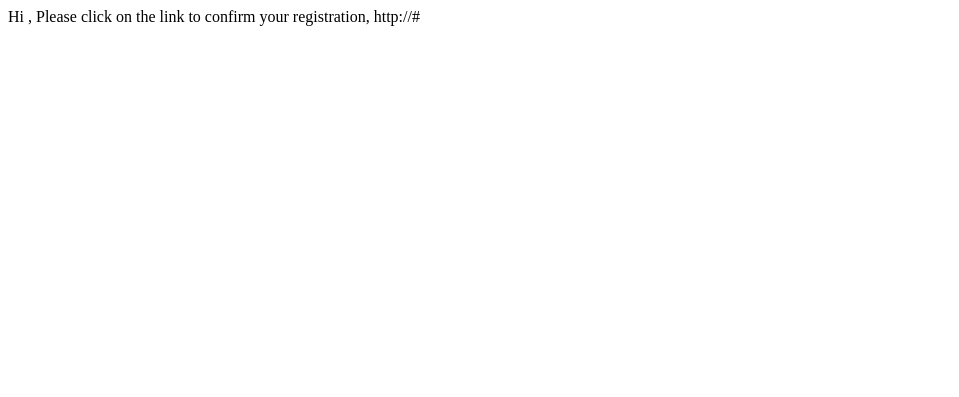
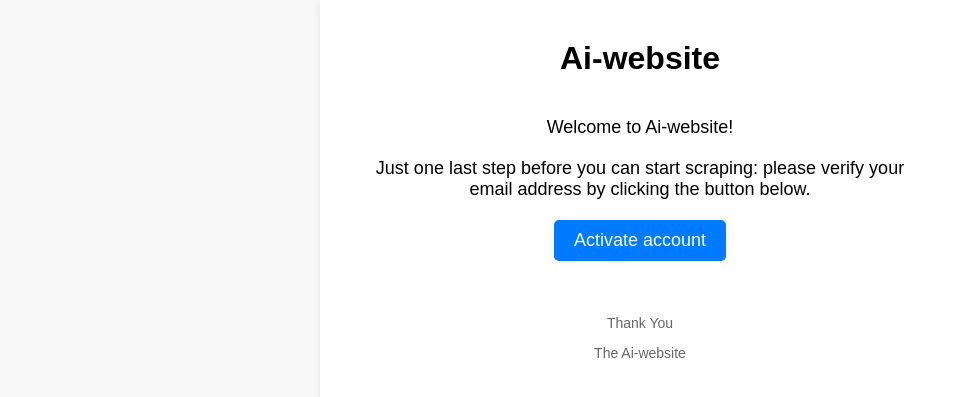
Before and after one commit to ryanbijoy/ai-tools-website, a Django app: template tools/templates/email-verification.html in a window 1280 px wide. Shown: the top 397 px of the page, without its empty margins (0-959 px from the left). Run offline with Django 4.2, Linux system fonts and the light colour scheme; the template is opened without the code that fills it, so the values that code supplies are empty.

Commit message:
signup page working, email-verification template, fotgot passowrd template

```diff
--- a/tools/forms.py
+++ b/tools/forms.py
@@ -33,7 +33,7 @@ class SignUpForm(forms.ModelForm):
 
 
 class LoginForm(forms.Form):
-    email = forms.EmailField()
+    email = forms.EmailField(widget=forms.EmailInput)
     password = forms.CharField(widget=forms.PasswordInput)
     remember_me = forms.BooleanField(required=False, widget=forms.CheckboxInput())
 
--- a/tools/templates/base.html
+++ b/tools/templates/base.html
@@ -10,7 +10,6 @@
   <meta content="" name="keywords">
 
   <link href="{% static 'img/favicon.png' %}" rel="icon">
-  <link href="{% static 'img/apple-touch-icon.png' %}" rel="apple-touch-icon">
 
   <link href="{% static 'vendor/bootstrap/css/bootstrap.min.css' %}" rel="stylesheet">
   <link href="{% static 'vendor/bootstrap-icons/bootstrap-icons.css' %}" rel="stylesheet">
--- a/tools/templates/email-verification.html
+++ b/tools/templates/email-verification.html
@@ -1,5 +1,75 @@
 {% autoescape off %}
-Hi {{ user.first_name }},
-Please click on the link to confirm your registration,
-http://{{ domain }}{% url 'activate' uidb64=uid token=token %}
+<!DOCTYPE html>
+<html lang="en">
+<head>
+    <meta charset="UTF-8">
+    <meta name="viewport" content="width=device-width, initial-scale=1.0">
+    <title>Email Verification</title>
+    <style>
+        body {
+            font-family: Arial, sans-serif;
+            background-color: #f9f9f9;
+            margin: 0;
+            padding: 0;
+        }
+        .container {
+            width: 100%;
+            max-width: 600px;
+            margin: 0 auto;
+            padding: 20px;
+            background-color: #ffffff;
+            box-shadow: 0 0 10px rgba(0, 0, 0, 0.1);
+        }
+        .header {
+            text-align: center;
+            padding: 20px 0;
+        }
+        .header h1 {
+            font-size: 32px;
+            margin: 0;
+        }
+        .content {
+            padding: 20px;
+            text-align: center;
+        }
+        .content p {
+            font-size: 18px;
+            margin: 0 0 20px;
+        }
+        .content a {
+            display: inline-block;
+            padding: 10px 20px;
+            font-size: 18px;
+            color: #ffffff;
+            background-color: #007bff;
+            text-decoration: none;
+            border-radius: 5px;
+        }
+        .footer {
+            text-align: center;
+            padding: 20px 0;
+            font-size: 14px;
+            color: #666666;
+        }
+    </style>
+</head>
+<body>
+    <div class="container">
+        <div class="header">
+            <h1>Ai-website</h1>
+        </div>
+        <div class="content">
+            <p>Welcome to Ai-website!</p>
+            <p>Just one last step before you can start scraping: please verify your email address by clicking the button below.</p>
+            <a href="{{ domain }}{% url 'activate' uidb64=uid token=token %}" target="_blank">Activate account</a>
+        </div>
+        <div class="footer">
+            <p>Thank You</p>
+            <p>The Ai-website</p>
+        </div>
+    </div>
+</body>
+</html>
+
+
 {% endautoescape %}
--- a/tools/urls.py
+++ b/tools/urls.py
@@ -8,6 +8,6 @@ urlpatterns = [
     path("tool-details/", views.submit_rating, name="tool_details"),
     path("terms-of-services/", views.terms_of_service, name="terms_of_service"),
     path("privacy-policy/", views.privacy_policy, name="privacy_policy"),
-    path('activate/(?P<uidb64>[0-9A-Za-z_\-]+)/(?P<token>[0-9A-Za-z]{1,13}-[0-9A-Za-z]{1,20})/',
-         views.activate, name='activate'),
+    path('activate/(?P<uidb64>[0-9A-Za-z_\-]+)/(?P<token>[0-9A-Za-z]{1,13}-[0-9A-Za-z]{1,20})/', views.activate,
+         name='activate'),
 ]
```
Also changed, not shown: tools/templates/forgot-password-email.html (+75 -0 lines), tools/templates/login.html (+4 -18 lines), tools/templates/signup.html (+26 -3 lines), tools/templates/verification-failed.html (added, +64 -0 lines), tools/templates/verification-success.html (added, +65 -0 lines), tools/views.py (+25 -13 lines), 4 other files.
